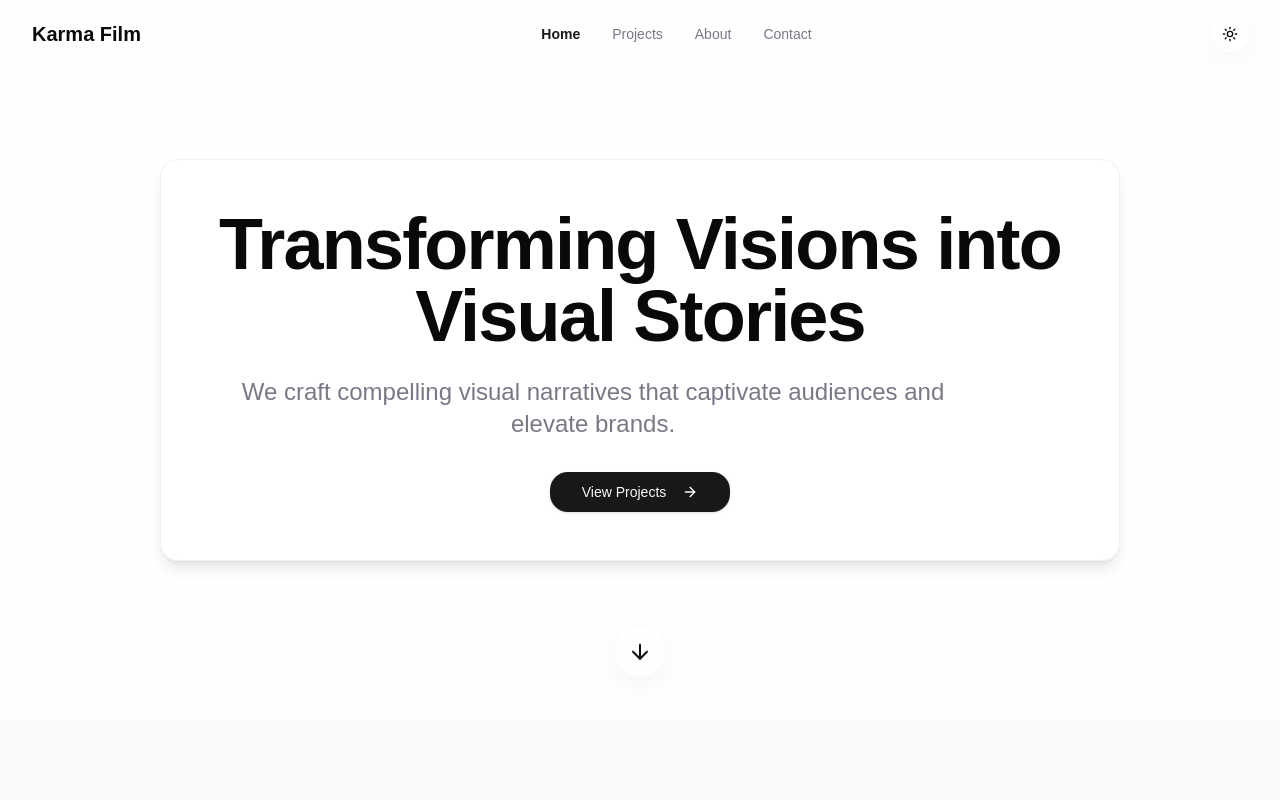
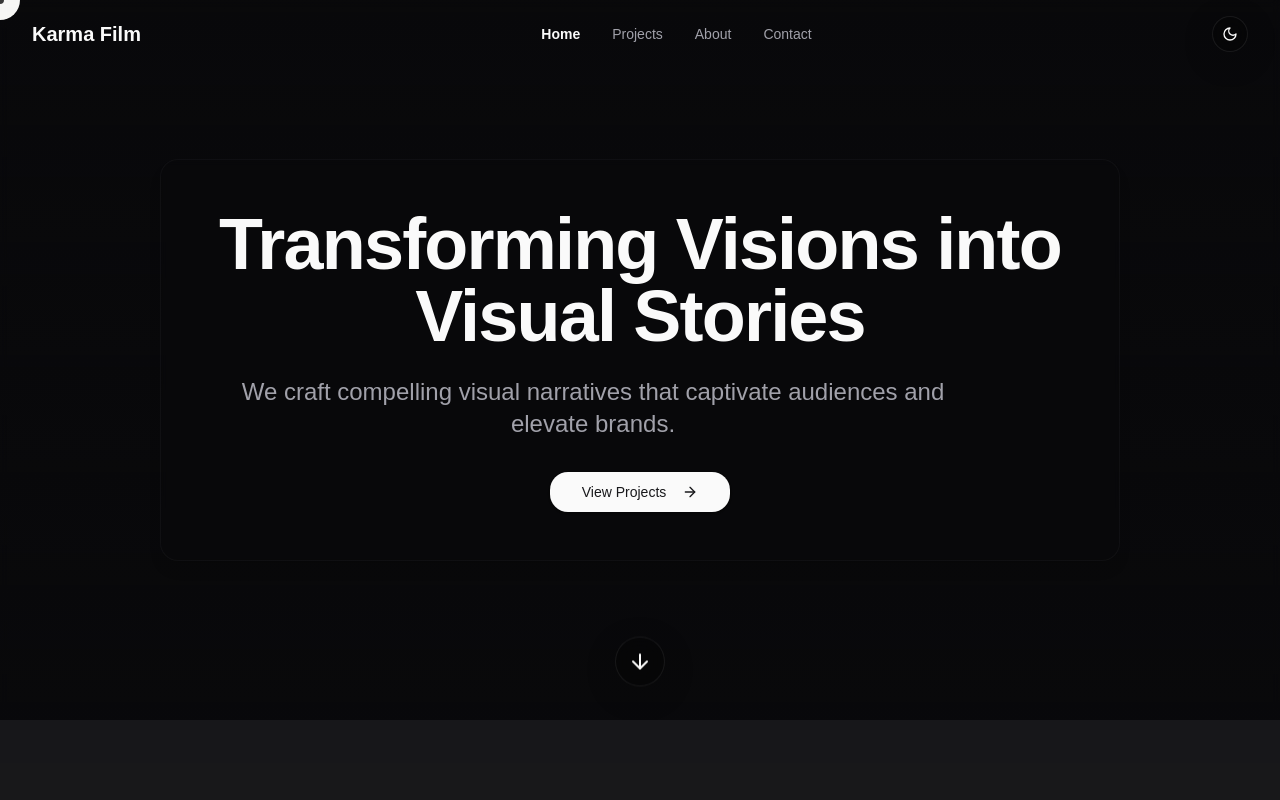
Before and after one commit to Deepanshu0211/karmafillms, a Next.js app: page / in a window 1280 px wide. Shown: the top 800 px of the page. Built offline with nearby package versions, Linux system fonts and the light colour scheme; a web font is replaced by a local one.

Commit message:
navbar and some somechanged in layout

```diff
--- a/app/components/theme-toggle.tsx
+++ b/app/components/theme-toggle.tsx
@@ -1,34 +1,26 @@
-"use client"
+"use client";
 
-import { useEffect } from "react"
-import { useTheme } from "next-themes"
-import { Button } from "./ui/button"
-import { Moon, Sun } from "lucide-react"
+import { useEffect, useState } from "react";
+import { useTheme } from "next-themes";
+import { Button } from "./ui/button";
+import { Moon, Sun } from "lucide-react";
 
 export function ThemeToggle() {
-  const { theme, setTheme, resolvedTheme } = useTheme()
+  const { theme, setTheme, resolvedTheme } = useTheme();
+  const [mounted, setMounted] = useState(false);
 
-  // Force theme to update on mount and when theme changes
+  // Ensure theme is correctly set on first render
   useEffect(() => {
-    const htmlElement = document.documentElement
-    if (theme === "dark" || (theme === "system" && resolvedTheme === "dark")) {
-      htmlElement.classList.add("dark")
-    } else {
-      htmlElement.classList.remove("dark")
-    }
-  }, [theme, resolvedTheme])
+    setMounted(true);
+    if (!theme) setTheme("dark"); // Default to dark mode
+  }, [theme]);
 
   const toggleTheme = () => {
-    const newTheme = resolvedTheme === "dark" ? "light" : "dark"
-    setTheme(newTheme)
+    const newTheme = resolvedTheme === "dark" ? "light" : "dark";
+    setTheme(newTheme);
+  };
 
-    // Force immediate visual update
-    if (newTheme === "dark") {
-      document.documentElement.classList.add("dark")
-    } else {
-      document.documentElement.classList.remove("dark")
-    }
-  }
+  if (!mounted) return null; // Prevent hydration mismatch issues
 
   return (
     <Button variant="outline" size="icon" onClick={toggleTheme} className="rounded-full glass border-primary/20">
@@ -36,5 +28,5 @@ export function ThemeToggle() {
       <Moon className="absolute h-[1.2rem] w-[1.2rem] rotate-90 scale-0 transition-all dark:rotate-0 dark:scale-100" />
       <span className="sr-only">Toggle theme</span>
     </Button>
-  )
+  );
 }
--- a/app/layout.tsx
+++ b/app/layout.tsx
@@ -1,33 +1,36 @@
-import type React from "react"
-import type { Metadata } from "next"
-import { Suspense } from "react"
-import { ThemeProvider } from "./components/theme-provider"
+"use client"; // 👈 Make this a Client Component
 
-import CustomCursor from "./components/custom-cursor"
-import LoadingScreen from "./components/loading-screen"
-import "./globals.css"
-
-export const metadata: Metadata = {
-  title: "Karma Film | Creative Content Agency",
-  description: "We craft compelling visual narratives that captivate audiences and elevate brands.",
-}
+import { Suspense, useState, useEffect } from "react";
+import { ThemeProvider } from "./components/theme-provider";
+import CustomCursor from "./components/custom-cursor";
+import LoadingScreen from "./components/loading-screen";
+import "./globals.css";
 
 export default function RootLayout({
   children,
-}: Readonly<{
-  children: React.ReactNode
-}>) {
+}: Readonly<{ children: React.ReactNode }>) {
+  const [isLoaded, setIsLoaded] = useState(false);
+
+  useEffect(() => {
+    // Simulate a loading delay
+    const timer = setTimeout(() => setIsLoaded(true), 3000); // Adjust time as needed
+    return () => clearTimeout(timer);
+  }, []);
+
   return (
     <html lang="en" suppressHydrationWarning>
       <body className="min-h-screen bg-background font-gilroy antialiased">
-        <ThemeProvider attribute="class" defaultTheme="light" enableSystem={false} disableTransitionOnChange>
+        <ThemeProvider attribute="class" defaultTheme="dark" enableSystem={false} disableTransitionOnChange>
           <Suspense fallback={<LoadingScreen />}>
-            <CustomCursor />
-
-            {children}
+            {!isLoaded ? <LoadingScreen /> : (
+              <>
+                <CustomCursor />
+                {children}
+              </>
+            )}
           </Suspense>
         </ThemeProvider>
       </body>
     </html>
-  )
+  );
 }
```
